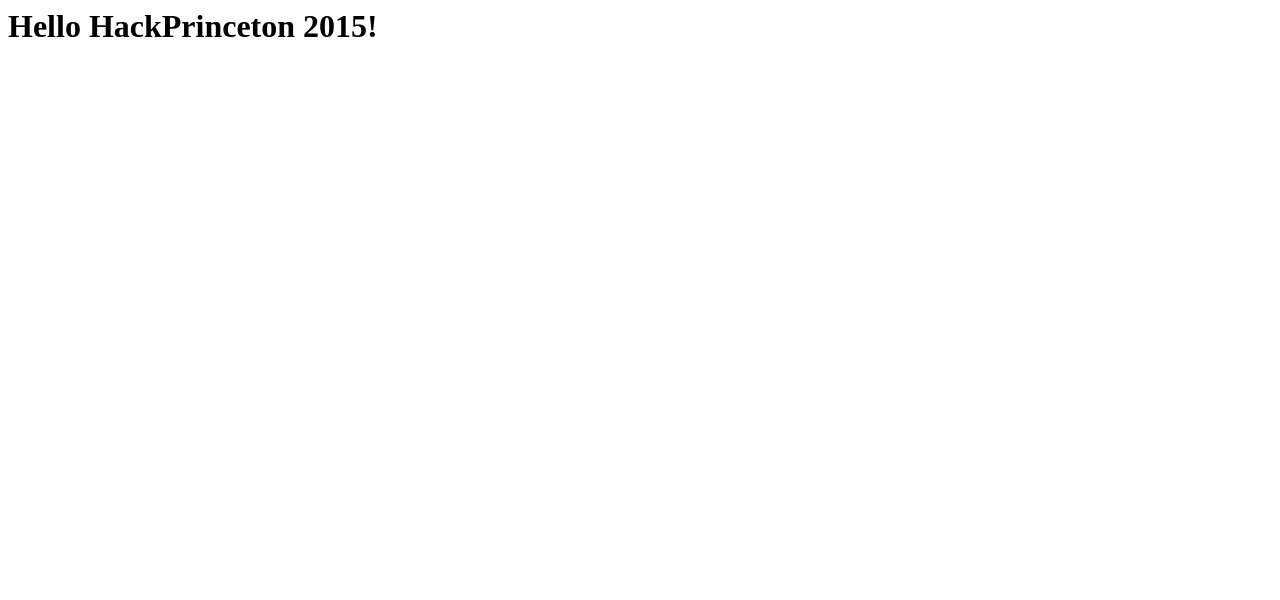
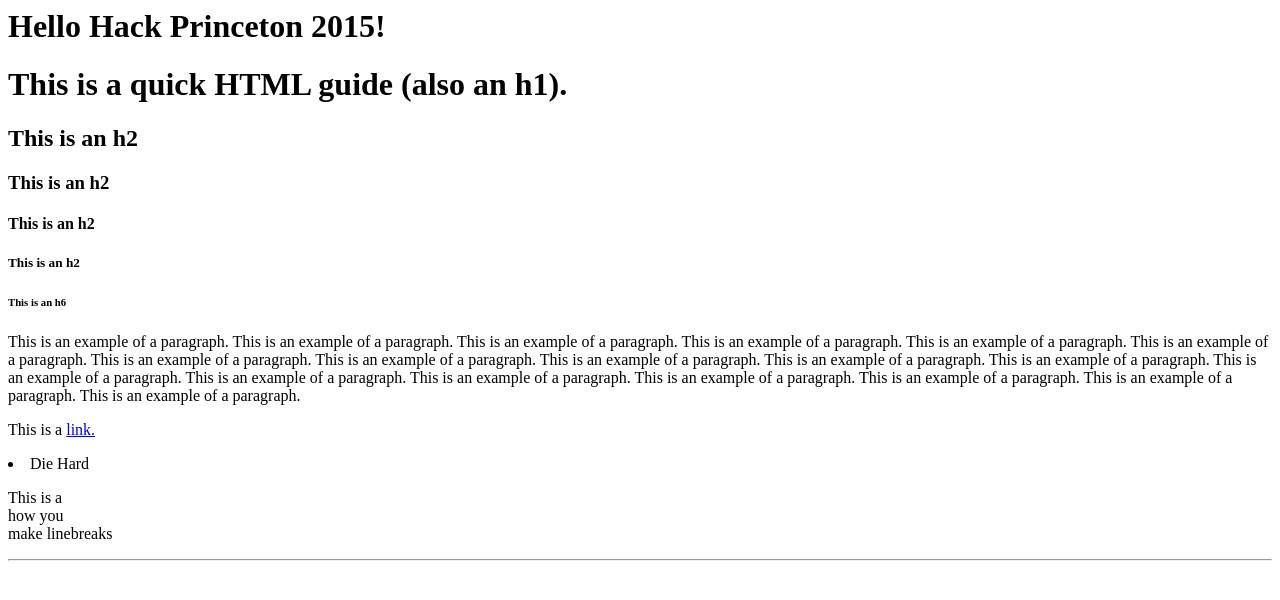
Before and after one commit to prathercode/WhoSaidIt, a plain HTML site: page workshop.html in a window 1280 px wide. Drawn offline with Linux system fonts and the light colour scheme.

Commit message:
Updated version from workshop

```diff
--- a/workshop.html
+++ b/workshop.html
@@ -1,8 +1,32 @@
 <html>
 	<head>
-		  <title> hello world </title>
-		</head>
-		<body>
-			<h1> Hello HackPrinceton 2015! </h1>
-		</body>
+		<title> hello world </title>
+	</head>
+	<body>
+		<h1> Hello Hack Princeton 2015! </h1>
+	</body>
+
+		<h1>This is a quick HTML guide (also an h1). </h1>
+		<h2>This is an h2</h2>
+		<h3>This is an h2</h3>
+		<h4>This is an h2</h4>
+		<h5>This is an h2</h5>
+		<h6>This is an h6</h6>
+
+		<p>This is an example of a paragraph. This is an example of a paragraph. This is an example of a paragraph. This is an example of a paragraph. This is an example of a paragraph. This is an example of a paragraph. This is an example of a paragraph. This is an example of a paragraph. This is an example of a paragraph. This is an example of a paragraph. This is an example of a paragraph. This is an example of a paragraph. This is an example of a paragraph. This is an example of a paragraph. This is an example of a paragraph. This is an example of a paragraph. This is an example of a paragraph. This is an example of a paragraph. </p>
+
+		<p>
+			This is a <a href="https://www.youtube.com/watch?v=d0w4w9WgXcQ"> link. </a>
+		</p>
+
+		<pl title="example ordered list">
+		<li> Die Hard </li>
+		</pl>
+
+		<p> This is a <br> how you <br> make linebreaks </p>
+		<hr>
+
+		<img/>
+		<script src="workshop.js"></script>
+		<!-- blockquote is <blockquote>, script is <script> and is how you include a javascript file -->
 </html>
```
